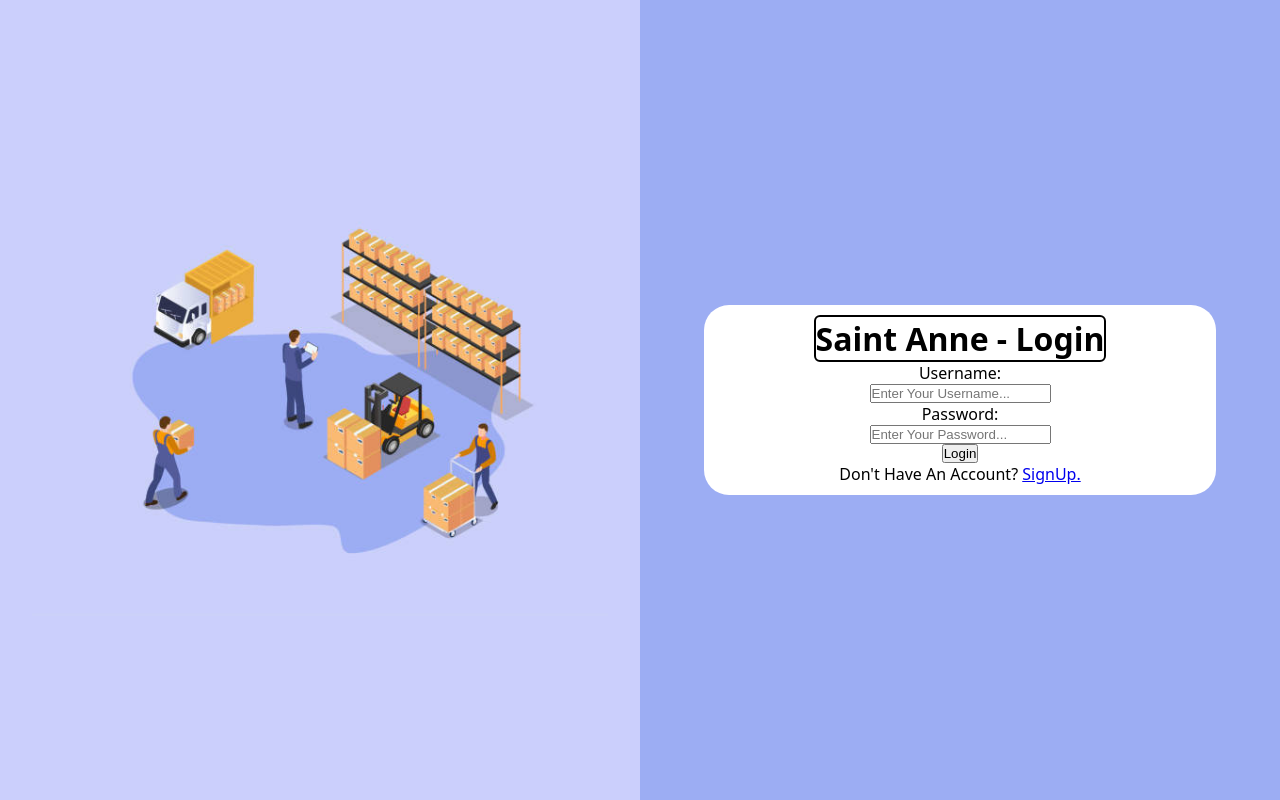
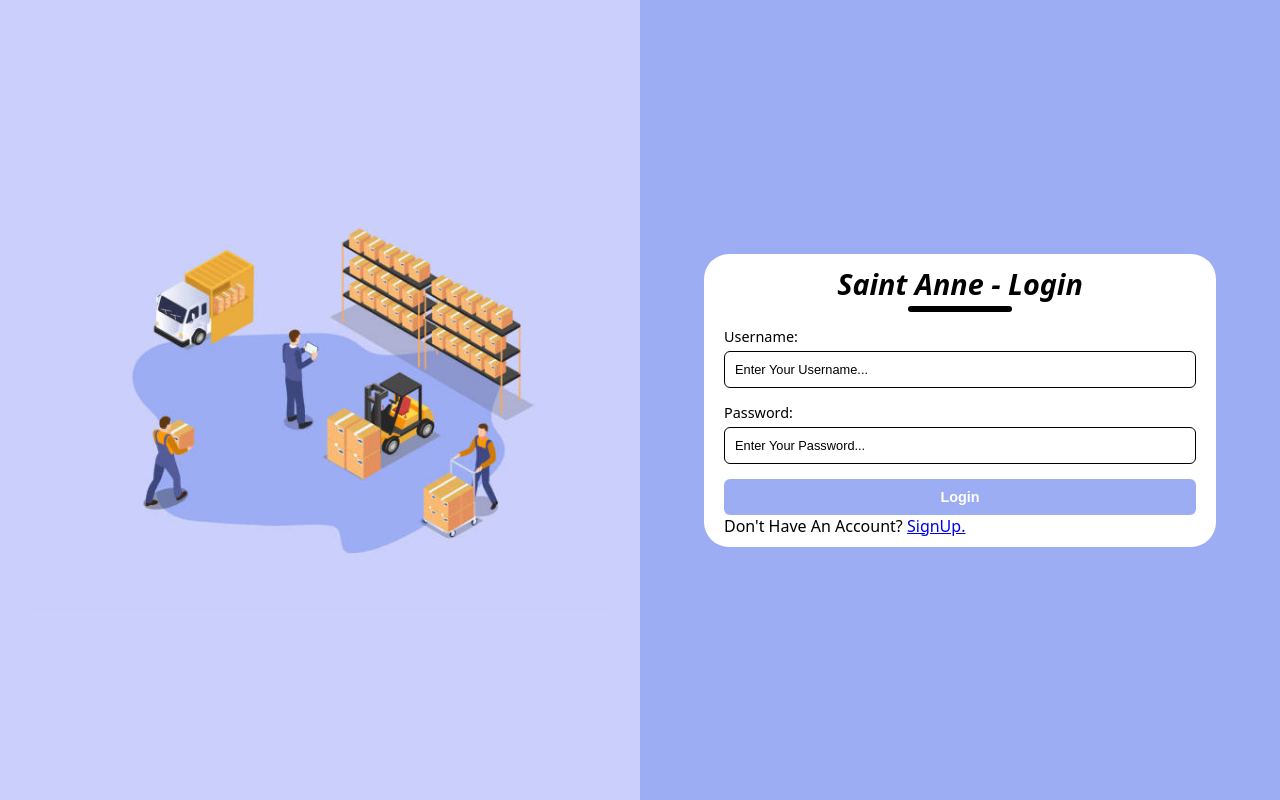
Before and after one commit to Nsoro-Allan/Saint_Anne_School_System, a PHP site: page / in a window 1280 px wide. Run offline with PHP 8.4, Linux system fonts and the light colour scheme.

Commit message:
changes added...

```diff
--- a/style.css
+++ b/style.css
@@ -45,8 +45,6 @@ body {
 .login-right form {
   display: flex;
   flex-direction: column;
-  align-items: center;
-  justify-content: center;
   background: #fff;
   border-radius: 25px;
   width: 80%;
@@ -58,6 +56,56 @@ body {
   flex-direction: column;
   align-items: center;
   justify-content: center;
-  border: 2px solid black;
+}
+
+.login-right form .title h1 {
+  font-size: 1.8rem;
+  font-weight: bold;
+  font-style: italic;
+}
+
+.login-right form .title .line {
+  padding: 3px;
+  width: 22%;
+  background: black;
+  border-radius: 50px;
+  margin-top: 3px;
+}
+
+.login-right form label {
+  margin-top: 15px;
+  font-weight: 500;
+  font-size: 0.9rem;
+}
+
+.login-right form input {
+  margin-top: 5px;
+  font-size: 0.8rem;
+  padding: 10px;
   border-radius: 6px;
+  border: 1.5px solid black;
+  outline-color: #9cadf3;
 }
+
+.login-right form button {
+  margin-top: 15px;
+  font-size: 0.9rem;
+  padding: 10px;
+  border-radius: 6px;
+  border: none;
+  background: #9cadf3;
+  font-weight: bold;
+  color: #fff;
+  transition: 0.3s ease-in;
+}
+
+.login-right form button:hover {
+  background: #9cadf3d0;
+  cursor: pointer;
+  transition: 0.3s ease-in;
+}
+
+::placeholder {
+  color: black;
+  font-size: 0.8rem;
+}
```
